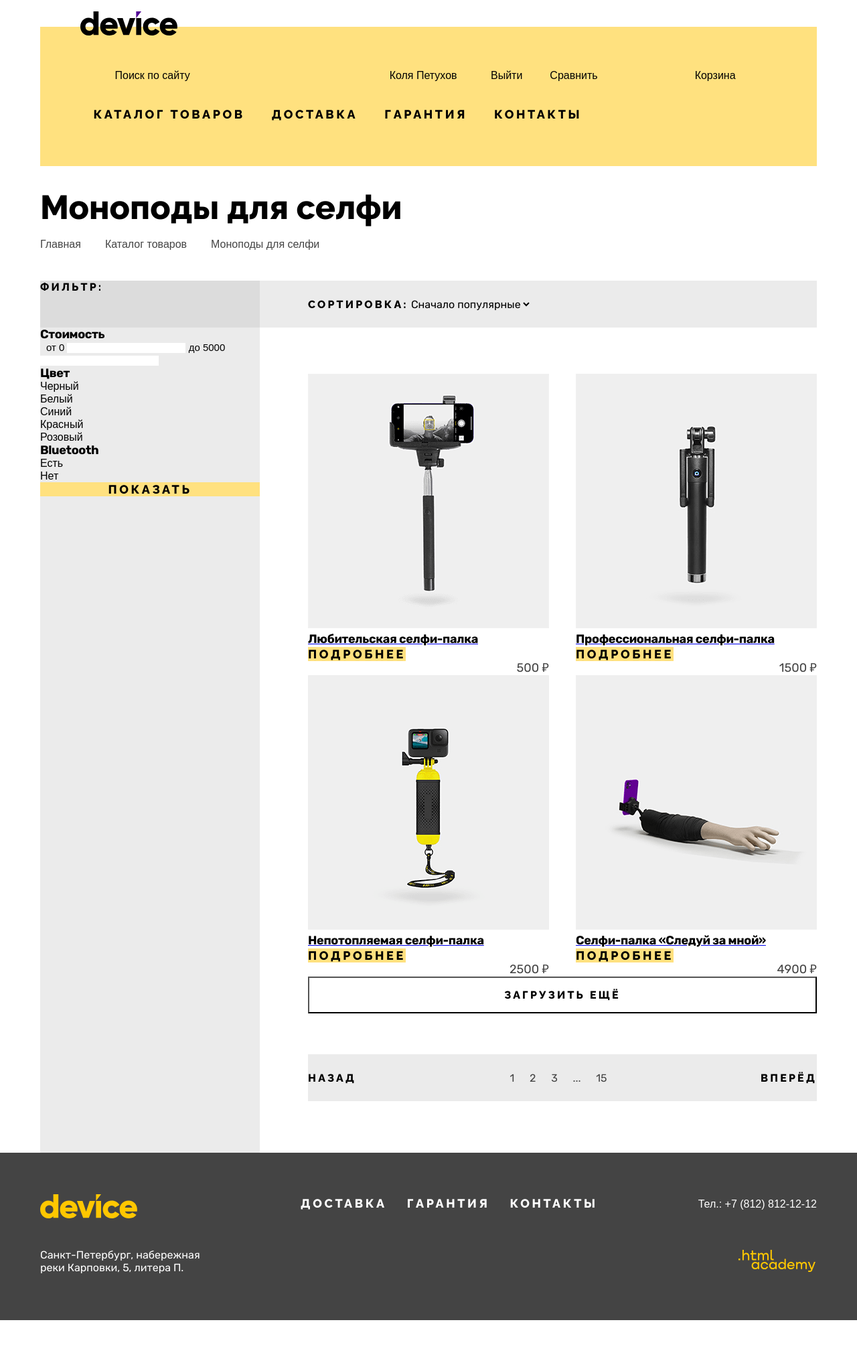
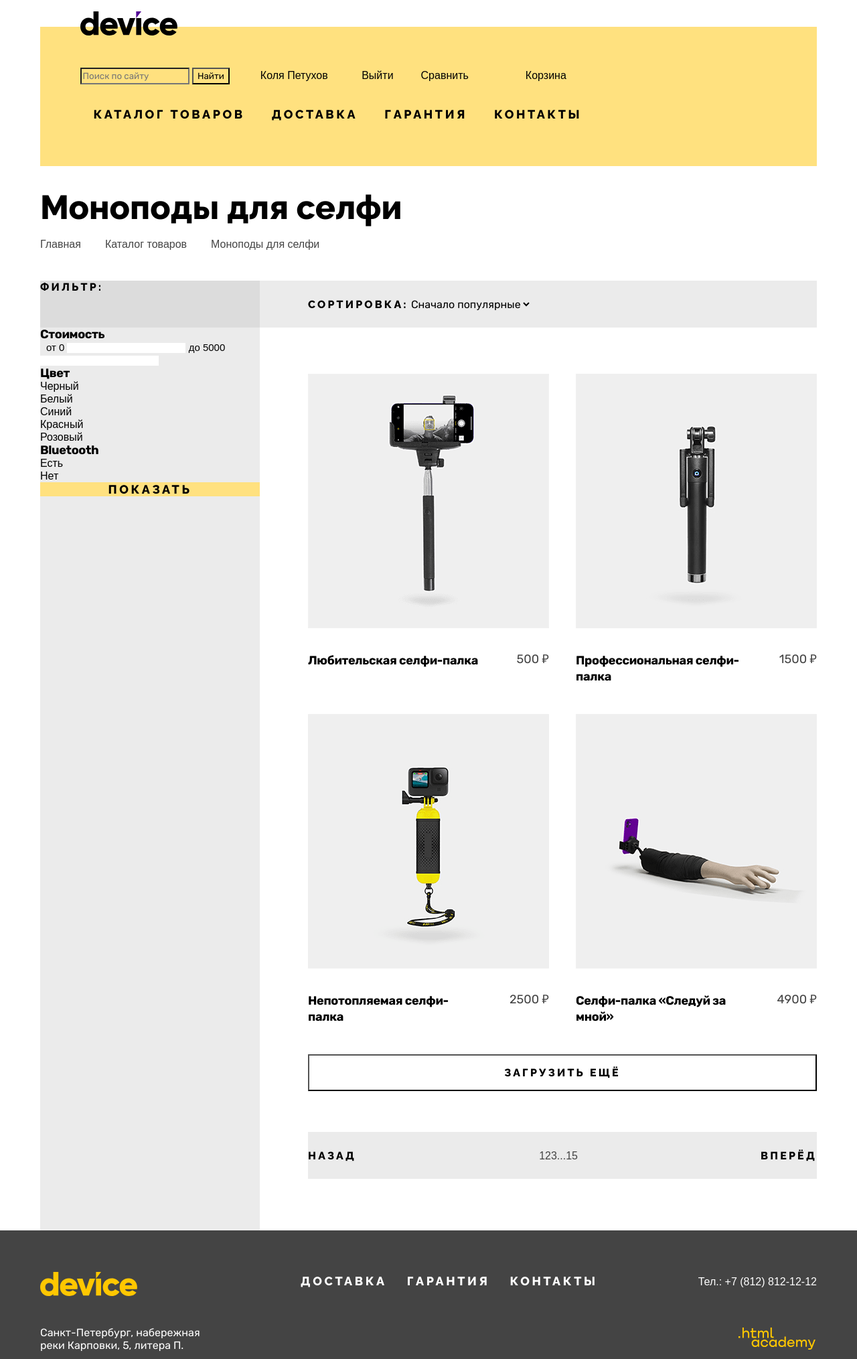
Before and after one commit to RadikArkhipov/1840133-device-32, a plain HTML site: page catalog.html in a window 1280 px wide. Shown: the whole page at 67% size. Before the commit the page ends 1971 px from the top, so only its background shows below. Drawn offline with Linux system fonts and the light colour scheme.

Commit message:
Сетка страницы каталога на гридах

```diff
--- a/catalog.html
+++ b/catalog.html
@@ -11,10 +11,12 @@
           <a class="navigation-logo" href="index.html">
             <img class="page-header-logo" src="images/header/logo-device-header.svg" alt="Логотип интернет-магазина «Девайс»" width="145" height="36">
           </a>
+          <div class="container-user-navigation">
+            <form class="form-search-input" action="https://echo.htmlacademy.ru/" method="POST">
+              <input class="search-input" type="search" name="search" placeholder="Поиск по сайту">
+              <button class="form-search-button" type="submit">Найти</button>
+            </form>
             <ul class="user-navigation-list">
-            <li class="user-navigation-item-search">
-              <a class="user-navigation-link link-search" href="#">Поиск по сайту</a>
-            </li>
               <li class="user-navigation-item-login">
                 <a class="user-navigation-link link-login" href="#">Коля Петухов</a>
                 <button class="user-navigation-button">Выйти</button>
@@ -26,6 +28,7 @@
                 <a class="user-navigation-link link-basket" href="#">Корзина</a>
               </li>
             </ul>
+          </div>
           <ul class="main-navigation-list catalog-list">
             <li class="navigation-item-catalog">
               <a class="main-navigation-link" href="catalog.html">Каталог товаров</a>
@@ -168,46 +171,60 @@
               <li class="product-card">
                 <a class="product-card-link" href="product.html">
                   <img class="product-card-image" src="images/catalog-main/product-1.png" alt="Картинка селфи-палки" width="360" height="380">
+                </a>
+                <div class="container-card-title-price">
                   <h3 class="product-card-title">Любительская селфи-палка</h3>
-                </a>
-                <a class="button" href="#">Подробнее</a>
                   <p class="product-card-price">500 ₽</p>
+                </div>
+                <a class="button-more" href="#">Подробнее</a>
               </li>
               <li class="product-card">
                 <a class="product-card-link" href="#">
                   <img class="product-card-image" src="images/catalog-main/product-2.png" alt="Картинка профессилнальной селфи-палки" width="360" height="380">
+                </a>
+                <div class="container-card-title-price">
                   <h3 class="product-card-title">Профессиональная селфи-палка</h3>
-                </a>
-                <a class="button" href="#">Подробнее</a>
                   <p class="product-card-price">1500 ₽</p>
+                </div>
+                <a class="button-more" href="#">Подробнее</a>
+
               </li>
               <li class="product-card">
                 <a class="product-card-link" href="#">
                   <img class="product-card-image" src="images/catalog-main/product-3.png" alt="Картинка непотопляемой селфи-палки"width="360" height="380">
+                </a>
+                <div class="container-card-title-price">
                   <h3 class="product-card-title">Непотопляемая селфи-палка</h3>
-                </a>
-                <a class="button" href="#">Подробнее</a>
                   <p class="product-card-price">2500 ₽</p>
+                </div>
+                <a class="button-more" href="#">Подробнее</a>
+
               </li>
               <li class="product-card">
                 <a class="product-card-link" href="#">
                   <img class="product-card-image" src="images/catalog-main/product-4.png" alt="Картинка селфи-палка «Следуй за мной»" width="360" height="380">
+                </a>
+                <div class="container-card-title-price">
                   <h3 class="product-card-title">Селфи-палка «Следуй за мной»</h3>
-                </a>
-                <a class="button" href="#">Подробнее</a>
                   <p class="product-card-price">4900 ₽</p>
+                </div>
+                <a class="button-more" href="#">Подробнее</a>
+
               </li>
             </ul>
             <button class="button-loading" type="submit">Загрузить ещё</button>
           </div>
 
+          <div class="container-pagination-list">
             <ul class="pagination-list">
               <li class="pagination-item">
                 <a class="pagination-link pagination-prev pagination-disabled">
                   <p class="pagination-text">Назад</p>
                 </a>
               </li>
-              <div class="container-pagination-link">
+            </ul>
+
+            <ul class="pagination-list">
               <li class="pagination-item">
                 <a class="pagination-link pagination-current">1</a>
               </li>
@@ -223,7 +240,9 @@
               <li class="pagination-item">
                 <a class="pagination-link">15</a>
               </li>
-              </div>
+            </ul>
+
+            <ul class="pagination-list">
               <li class="pagination-item">
                 <a class="pagination-link pagination-next" href="#">
                   <p class="pagination-text">Вперёд</p>
@@ -231,7 +250,9 @@
               </li>
             </ul>
           </div>
-        </section>
+
+        </div>
+
 
       </main>
       <footer class="page-footer">
--- a/styles/styles.css
+++ b/styles/styles.css
@@ -91,6 +91,32 @@ body {
     margin-bottom: 35px;
 }
 
+.container-user-navigation {
+    display: flex;
+}
+
+.form-search-input {
+
+}
+
+.search-input {
+    font-family: "Rubik", sans-serif;
+    font-weight: 400;
+    line-height: 19px;
+    color: #000000;
+    background-color: #FFE17F;
+
+}
+
+.form-search-button {
+    font-family: "Rubik", sans-serif;
+    font-weight: 400;
+    line-height: 19px;
+    color: #000000;
+    background-color: #FFE17F;
+    text-align: center;
+}
+
 .user-navigation-list {
     display: flex;
     margin: 0;
@@ -99,14 +125,14 @@ body {
     margin-bottom: 29px;
 
 }
-
+/*
 .user-navigation-item-search {
     margin-right: 200px;
 
 }
 
 .user-navigation-item-login {
-    /*margin-right: 120px;*/
+    /*margin-right: 120px;
 
 }
 
@@ -116,7 +142,7 @@ body {
 
 .user-navigation-item-basket {
 
-}
+} */
 
 .main-navigation-list {
     display: flex;
@@ -153,9 +179,10 @@ body {
 
 }
 
+/*
 .link-search {
     padding: 10px 52px;
-}
+}*/
 
 .link-login {
     padding: 10px 46px;
@@ -685,7 +712,7 @@ width: 515px;
 
 .footer-services-social {
     display: flex;
-
+    flex-direction: column;
 
 
 }
@@ -908,20 +935,38 @@ width: 515px;
     margin-top: 69px;
     margin-left: 72px;
 }
+
 .product-list {
-    display: flex;
-    flex-wrap: wrap;
-    justify-content: space-between;
+    display: grid;
+    grid-template-columns: 360px 360px;
+    row-gap: 44px;
+    column-gap: 40px;
     padding: 0;
     margin: 0;
     list-style: none;
+    margin-bottom: 44px;
 }
 
-.pagina
+.product-card {
+    display: flex;
+    flex-direction: column;
+}
+
+.button-more {
+    display: none;
+}
 
 .product-card-link {
-    text-decoration: none;
+    margin-bottom: 32px;
 }
+
+.container-card-title-price {
+    display: flex;
+    align-items: flex-start;
+    justify-content: space-between;
+}
+
+
 
 .product-card-title {
     font-family: "Rubik", sans-serif;
@@ -933,6 +978,7 @@ width: 515px;
     letter-spacing: -0.02em;
     padding: 0;
     margin: 0;
+    max-width: 254px;
 }
 
 .product-card-price {
@@ -962,24 +1008,26 @@ width: 515px;
 }
 
 .pagination-list {
-    color: #000000;
-    background-color: #EBEBEB;
     display: flex;
-    align-items: center;
-    justify-content: space-between;
     padding: 0;
     margin: 0;
     list-style: none;
+}
+
+.container-pagination-list {
+    background-color: #EBEBEB;
     width: 760px;
+    margin-left: 72px;
     height: 70px;
-    margin-left: 72px;
     margin-bottom: 77px;
+    display: flex;
+    justify-content: space-between;
+    align-items: center;
 }
 
 .pagination-link {
-    font-family: "Rubik", sans-serif;
+    font-family: sans-serif;
     color: #444444;
-    background-color: #EBEBEB;
     font-size: 16px;
     line-height: 19px;
 }
@@ -1000,11 +1048,7 @@ width: 515px;
     margin: 0;
 }
 
-.container-pagination-link {
-    display: flex;
-    justify-content: space-between;
-    width: 145px;
-}
+
 
 .pagination-next {
     font-family: "Raleway", sans-serif;
```
Also changed, not shown: index.html (+9 -3 lines). Lines whose indentation alone changed are shown as unchanged.
